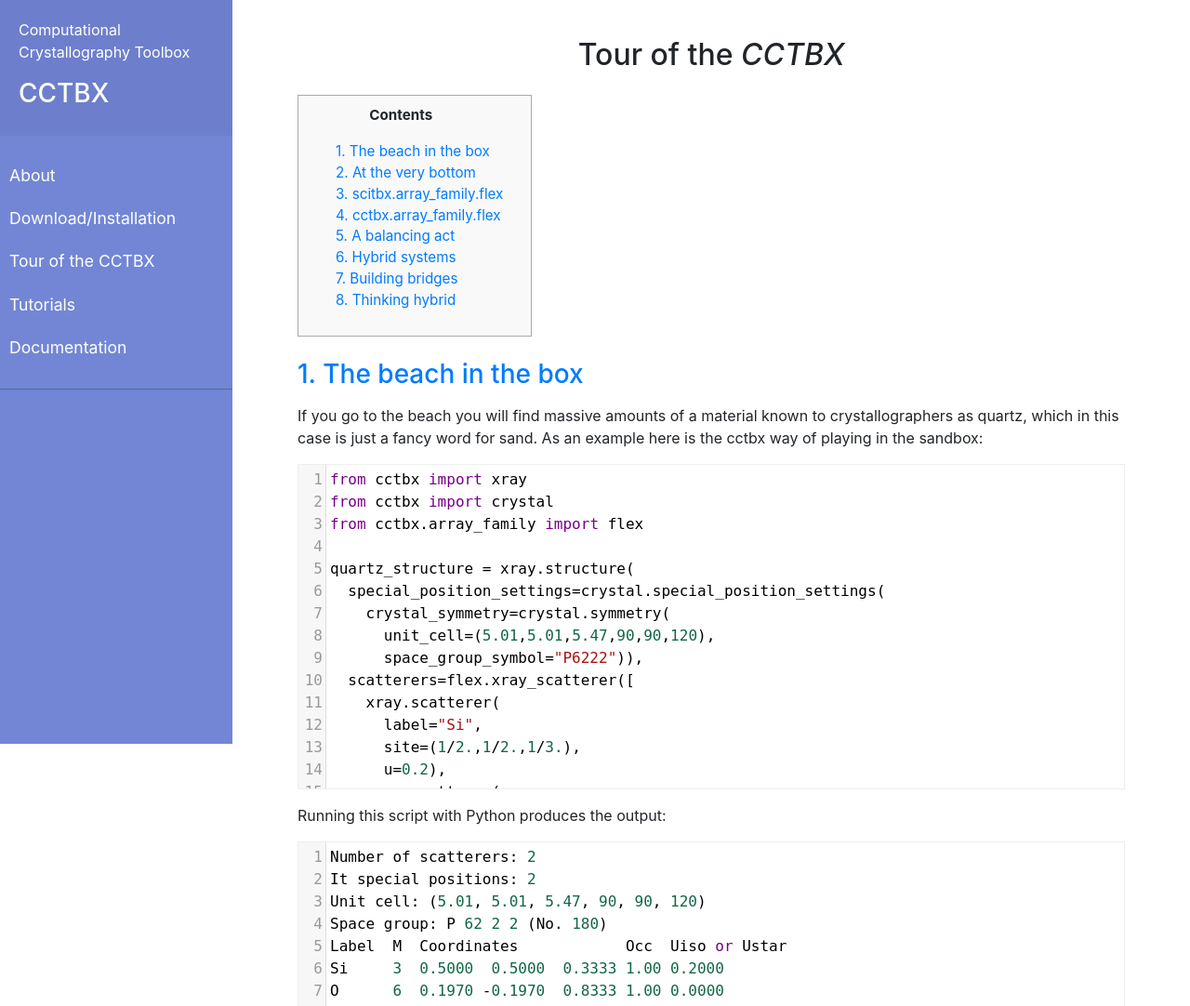
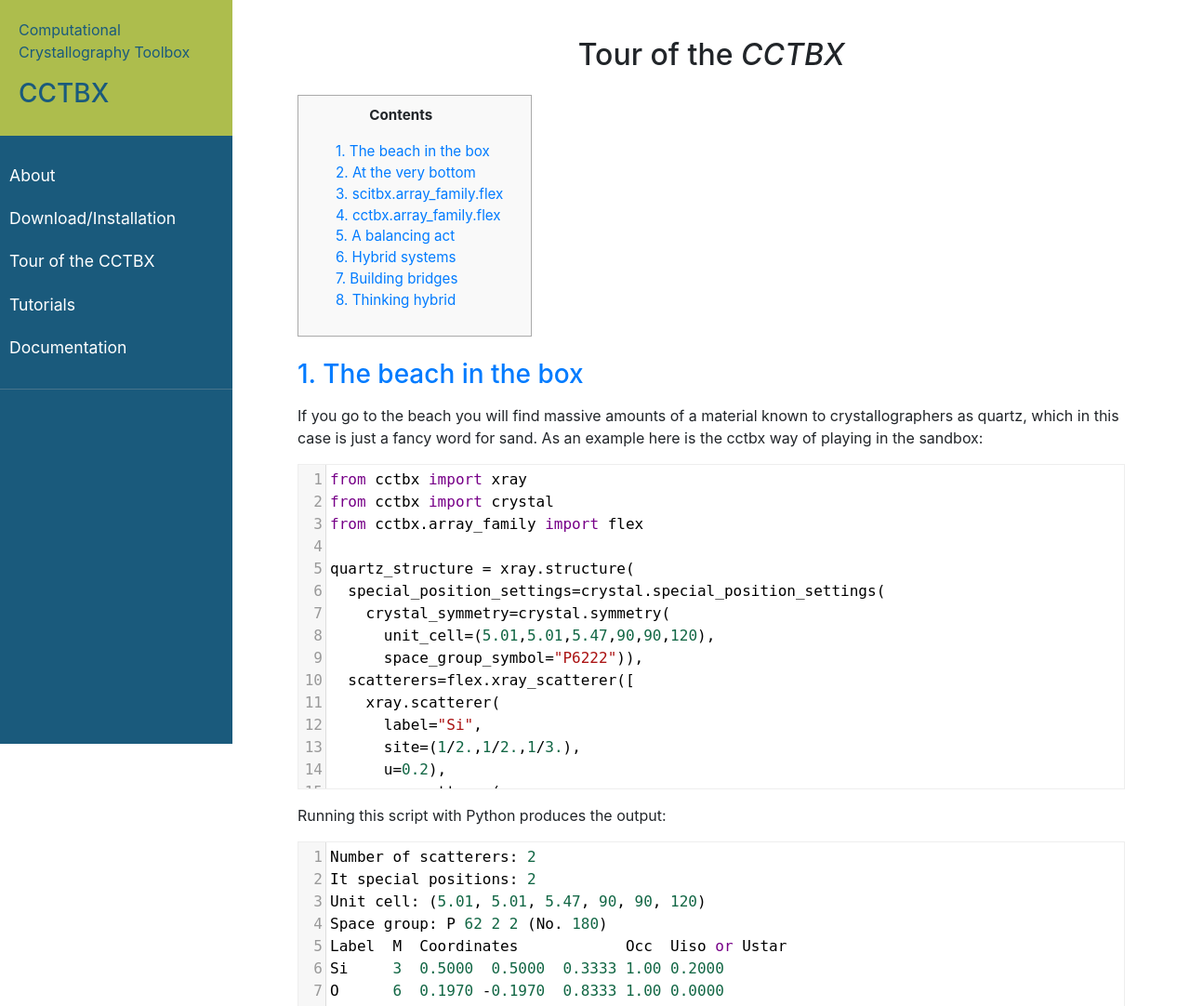
Before and after one commit to phenix-lbl/cctbx_phenix_doc, a Django app: template tutorials_cctbx/templates/tutorials_cctbx/cctbx_tour.html in a window 1280 px wide. Shown: the top 1082 px of the page at 93% size. Run offline with Django 3.2, Linux system fonts and the light colour scheme; the template is opened without the code that fills it, so the values that code supplies are empty; some libraries are stand-ins or nearby versions.

Commit message:
Change color.

```diff
--- a/tutorials_cctbx/static/css/mystyle.css
+++ b/tutorials_cctbx/static/css/mystyle.css
@@ -27,8 +27,6 @@
 .taskspan {
   font-size: 16px;
   margin-left: 10px;
-
-
 }
 
 .task {
@@ -81,14 +79,17 @@ p {
     left: 0;
     height: 100vh;
     z-index: 999;
-    background: #7386D5;
+    /*background: #7386D5;*/
+    background: #1a5a7c;
     color: #fff;
     transition: all 0.3s;
 }
 
 #sidebar .sidebar-header {
     padding: 20px;
-    background: #6d7fcc;
+    /*background: #6d7fcc;*/
+    background: #adbd4d;
+    color: #1a5a7c;
 }
 
 .sidebar-header a{
@@ -122,7 +123,8 @@ p {
 #sidebar ul li.active>a,
 a[aria-expanded="true"] {
     color: #fff;
-    background: #6d7fcc;
+    /*background: #6d7fcc;*/
+    background: #1f6b93;
 }
 
 a[data-toggle="collapse"] {
@@ -140,7 +142,8 @@ a[data-toggle="collapse"] {
 ul ul a {
     font-size: 0.9em !important;
     padding-left: 30px !important;
-    background: #6d7fcc;
+    /*background: #6d7fcc;*/
+    background: #1f6b93;
 }
 
 ul.CTAs {
@@ -196,7 +199,7 @@ ul.CTAs a {
 
 /* Add an active class to the active dropdown button */
 .myactive {
-  background-color: #6d7fcc;
+  /*background: #6d7fcc;*/
   color: #fff;
 }
 
@@ -204,7 +207,8 @@ ul.CTAs a {
 .dropdown-container {
   display: none;
   color: #fff;
-  background-color: #6d7fcc;
+  /*background: #6d7fcc;*/
+  background: #1f6b93;
   font-size: 0.9em;
 /*  padding-left: 16px;*/
 }
@@ -283,8 +287,6 @@ ul.CTAs a {
     border: 1px solid #aaa;
     display: table;
     font-size: 95%;
-
-
     padding-top: 10px;
     padding-bottom: 10px;
     padding-right:30px;
```
